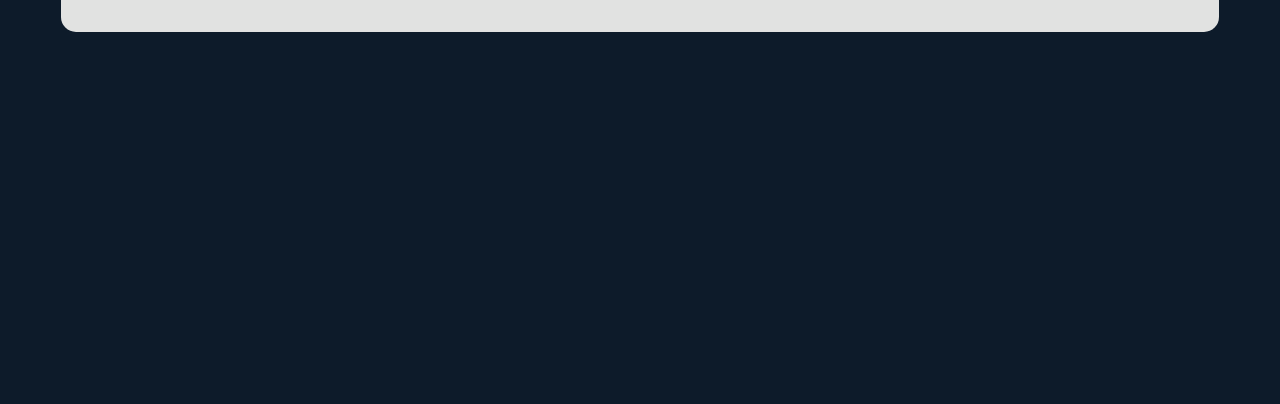
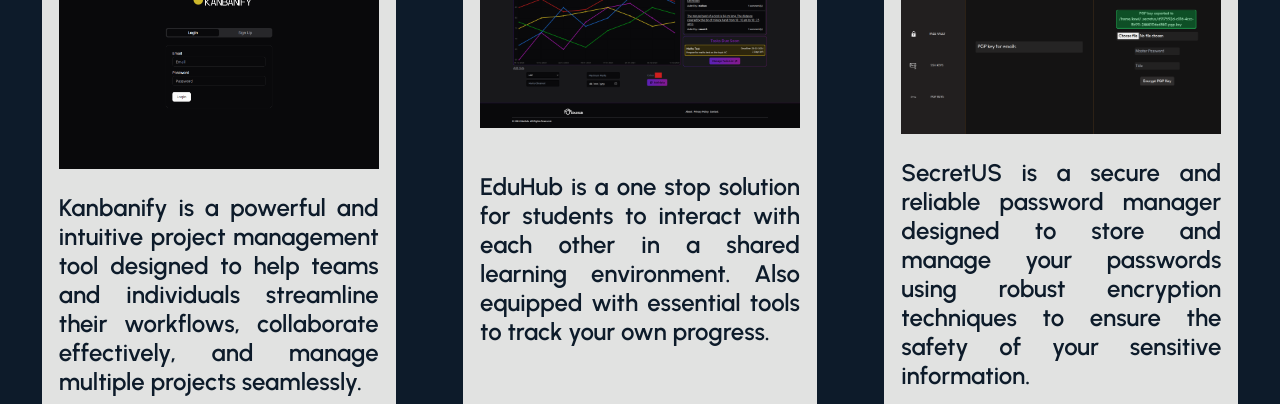
Before and after one commit to Eshaanmanath/Portfolio, a plain HTML site: page index.html in a window 1280 px wide. Shown: the part 2396-2800 px from the top of the page. Before the commit the page ends 2436 px from the top, so only its background shows below. Drawn offline with Linux system fonts and the light colour scheme.

Commit message:
Added Projects section in index and css

```diff
--- a/assets/css/styles.css
+++ b/assets/css/styles.css
@@ -170,12 +170,7 @@
     border-radius: 15px;
     padding: 5px 10px;
     align-items: center;
-}
-h2{
-    align-self: center;
-    color: #E1E2E1;
-    font-size: 40px;
-    font-family: "Quantico";
+    order: 100;
 }
 .contactbar h4{
     font-family: "Quantico";
@@ -190,3 +185,42 @@
     padding: 5px;
     border-radius: 5px;
 }
+.projects{
+    display: flex;
+    flex-direction: column;
+}
+.card-container{
+    display: flex;
+    height: 85vh;
+    justify-content: space-around;
+    padding-top: 40px;
+}
+.card{
+    display: flex;
+    flex-direction: column;
+    object-fit: cover;
+    border: solid #E1E2E1 2px;
+    width: 25vw;
+    height: 65vh;
+    background-color: #E1E2E1;
+    color: #0D1B2A;
+    font-family: "Urbanist", sans-serif;
+    padding: 15px;
+    font-size: x-large;
+    font-weight: 600;
+    text-align: justify;
+    border-radius: 15px;
+    justify-content: space-between;
+}
+.card img{
+    max-height: 250px;
+}
+.card .more{
+    align-self: flex-end;
+}
+h2{
+    align-self: center;
+    color: #E1E2E1;
+    font-size: 40px;
+    font-family: "Quantico";
+}
--- a/index.html
+++ b/index.html
@@ -18,6 +18,8 @@
                 <a href="#title">Home</a>
                 <a href="#about">About</a>
                 <a href="#Education">Education</a>
+                <a href="#project">Projects</a>
+                <a href="#exp">Experience</a>
                 <a href="https://drive.google.com/file/d/1EgE6rtIXEw-UzsA30cvN3614LwiZYSqm/view?usp=sharing" target="_blank"><button type="button">Resume</button></a>
         </div>
         <div class="title-page" id="title">
@@ -61,17 +63,23 @@
                 <img src="./assets/img/Clg Logo.png" alt="" class="clglogo">
             </div>
         </div>
-        <div class="projects">
+        <div class="projects" id="project">
             <h2>Projects</h2>
             <div class="card-container">
                 <div class="card c1">
-
+                    <img src="./assets/img/kanbanify.png" alt="">
+                    <p>Kanbanify is a powerful and intuitive project management tool designed to help teams and individuals streamline their workflows, collaborate effectively, and manage multiple projects seamlessly.</p>
+                    <p class="more">Read More...</p>
                 </div>
                 <div class="card c2">
-
+                    <img src="./assets/img/eduhub.png" alt="">
+                    <p class="content">EduHub is a one stop solution for students to interact with each other in a shared learning environment. Also equipped with essential tools to track your own progress.</p>
+                    <p class="more">Read More...</p>
                 </div>
                 <div class="card c3">
-
+                    <img src="./assets/img/secretus.png" alt="">
+                    <p class="content">SecretUS is a secure and reliable password manager designed to store and manage your passwords using robust encryption techniques to ensure the safety of your sensitive information. </p>
+                    <p class="more">Read More...</p>
                 </div>
             </div>
 
```
Also changed, not shown: assets/img/eduhub.png (added), assets/img/kanbanify.png (added), assets/img/secretus.png (added).
